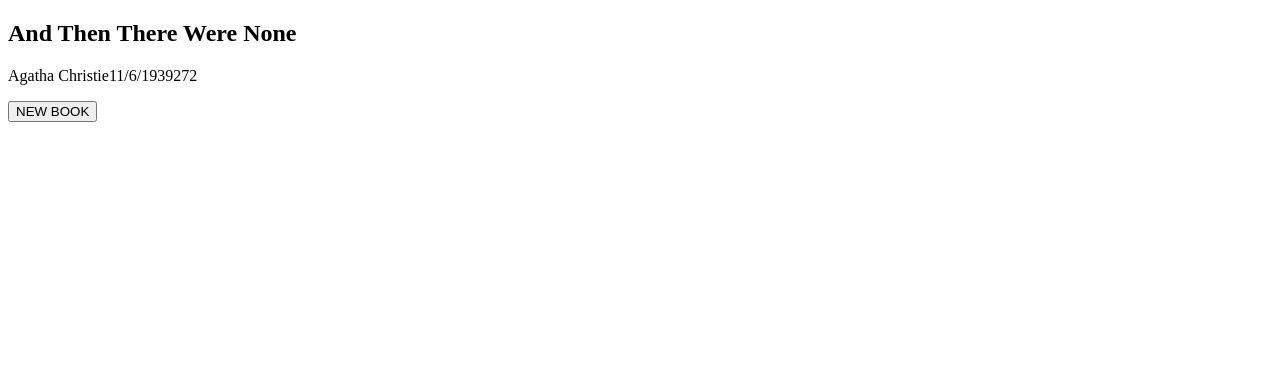
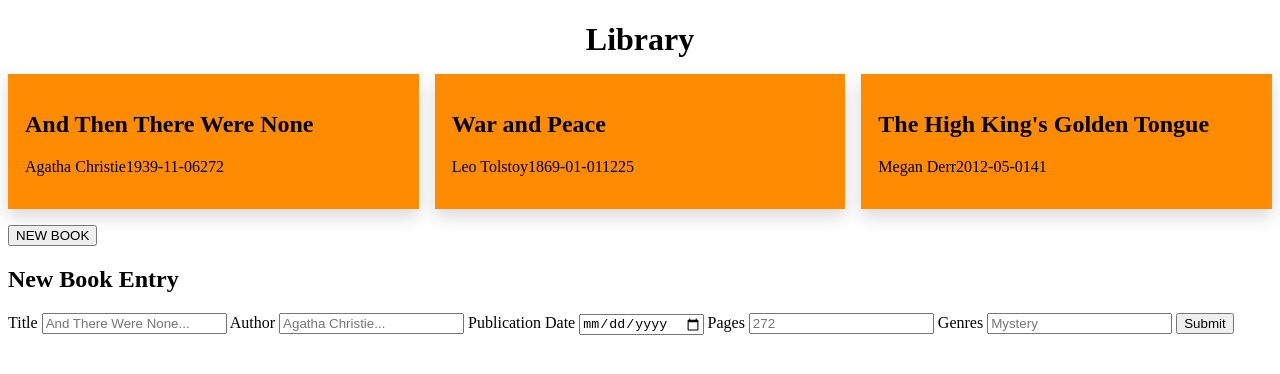
Before and after one commit to jduong09/topLibrary, a plain HTML site: page index.html in a window 1280 px wide. Both pictures are taken after a click on the button "NEW BOOK". Drawn offline with Linux system fonts and the light colour scheme.

Commit message:
Added function for adding new book after completing form.

```diff
--- a/assets/styles.css
+++ b/assets/styles.css
@@ -0,0 +1,24 @@
+.hide {
+  display: none !important;
+}
+
+h1 {
+  text-align: center;
+  margin-bottom: 1rem;
+}
+
+#div-books {
+  display: grid;
+  grid-template-columns: repeat(auto-fit, minmax(200px, 1fr));
+  gap: 1rem;
+  margin-bottom: 1rem;
+}
+
+.div-card {
+  padding: 1rem;
+  background-color: darkorange;
+  border: 1px solid darkorange;
+  box-shadow:  0 .5rem 1rem hsla(0, 0%, 0%, .15);
+}
+
+#div-form
--- a/index.html
+++ b/index.html
@@ -9,8 +9,30 @@
   <title>Document</title>
 </head>
 <body>
+  <h1>Library</h1>
   <div id="div-books">
   </div>
   <button id="button-new-book">NEW BOOK</button>
+  <div id="div-form" class="hide">
+    <form id="form-new-book">
+      <h2>New Book Entry</h2>
+      <label for="input-title">Title</label>
+      <input id="input-title" type="text" name="title" placeholder="And There Were None...">
+
+      <label for="input-author">Author</label>
+      <input id="input-author" type="text" name="author" placeholder="Agatha Christie...">
+
+      <label for="input-publication-date">Publication Date</label>
+      <input id="input-publication-date" type="date" name="publicationDate" placeholder="11/6/1939">
+
+      <label for="input-pages">Pages</label>
+      <input id="input-pages" type="number" name="pages" placeholder="272">
+
+      <label for="input-genres">Genres</label>
+      <input id="input-genres" type="text" name="genres" placeholder="Mystery">
+
+      <button type="submit" id="button-submit-new-book">Submit</button>
+    </form>
+  </div>
 </body>
 </html>
--- a/js/library.js
+++ b/js/library.js
@@ -1,34 +1,17 @@
-document.addEventListener('DOMContentLoaded', () => {
+function arrangeLibrary(library) {
   const divBooks = document.getElementById('div-books');
 
-  let myLibrary = [
-    {
-      name: 'And Then There Were None',
-      author: 'Agatha Christie',
-      publicationDate: '11/6/1939',
-      pages: 272,
-      genre: ['Mystery', 'Crime', 'Psychological Thriller']
-    }
-  ];
-
-  function Book() {
-    // constructor...
-  }
-
-  function addBookToLibrary(book) {
-    // Do stuff here...
-    myLibrary.push(book);
-  }
+  divBooks.innerHTML = '';
 
   // Write a function that loops through the array and displays each book on the page.
-  for (let i = 0; i < myLibrary.length; i++) {
-    const book = myLibrary[i];
+  for (let i = 0; i < library.length; i++) {
+    const book = library[i];
     const cardDiv = document.createElement('div');
     cardDiv.classList.add('div-card');
 
     const titleHeader = document.createElement('h2');
     titleHeader.classList.add('book-title');
-    titleHeader.innerHTML = book.name;
+    titleHeader.innerHTML = book.title;
 
     const bookAuthor = document.createElement('span');
     bookAuthor.classList.add('book-author');
@@ -54,4 +37,77 @@
     cardDiv.append(titleHeader, bookAuthor, publicationDate, pages, genreList);
     divBooks.append(cardDiv);
   }
+}
+
+document.addEventListener('DOMContentLoaded', () => {
+  const buttonNewBook = document.getElementById('button-new-book');
+  const formNewEntry = document.getElementById('form-new-book');
+  const divForm = document.getElementById('div-form');
+
+  let myLibrary = [
+    {
+      title: 'And Then There Were None',
+      author: 'Agatha Christie',
+      publicationDate: '1939-11-06',
+      pages: 272,
+      genre: ['Mystery', 'Crime', 'Psychological Thriller']
+    },
+    {
+      title: 'War and Peace',
+      author: 'Leo Tolstoy',
+      publicationDate: '1869-01-01',
+      pages: 1225,
+      genre: ['Historical']
+    },
+    {
+      title: "The High King's Golden Tongue",
+      author: 'Megan Derr',
+      publicationDate: '2012-05-01',
+      pages: 41,
+      genre: ['M M Romance', 'Historical', 'Fantasy']
+    }
+  ];
+
+  arrangeLibrary(myLibrary);
+
+  function Book() {
+    // constructor...
+  }
+
+  function addBookToLibrary(book) {
+    // Do stuff here...
+    myLibrary.push(book);
+
+
+  }
+
+  buttonNewBook.addEventListener('click', (e) => {
+    e.preventDefault();
+
+    // open form modal.
+    divForm.classList.remove('hide');
+  });
+
+  // Grab Form entry, make new book object and push into myBooks array.
+  formNewEntry.addEventListener('submit', (e) => {
+    e.preventDefault();
+    const formElements = formNewEntry.elements;
+    const newBook = {};
+
+    for (let i = 0; i < formElements.length; i++) {
+      const element = formElements[i];
+
+      if (element.tagName === 'button') {
+        continue;
+      }
+
+      newBook[element.name] = element.value;
+    }
+
+    addBookToLibrary(newBook);
+    arrangeLibrary(myLibrary);
+    console.log(myLibrary);
+  });
+
+
 });
```
